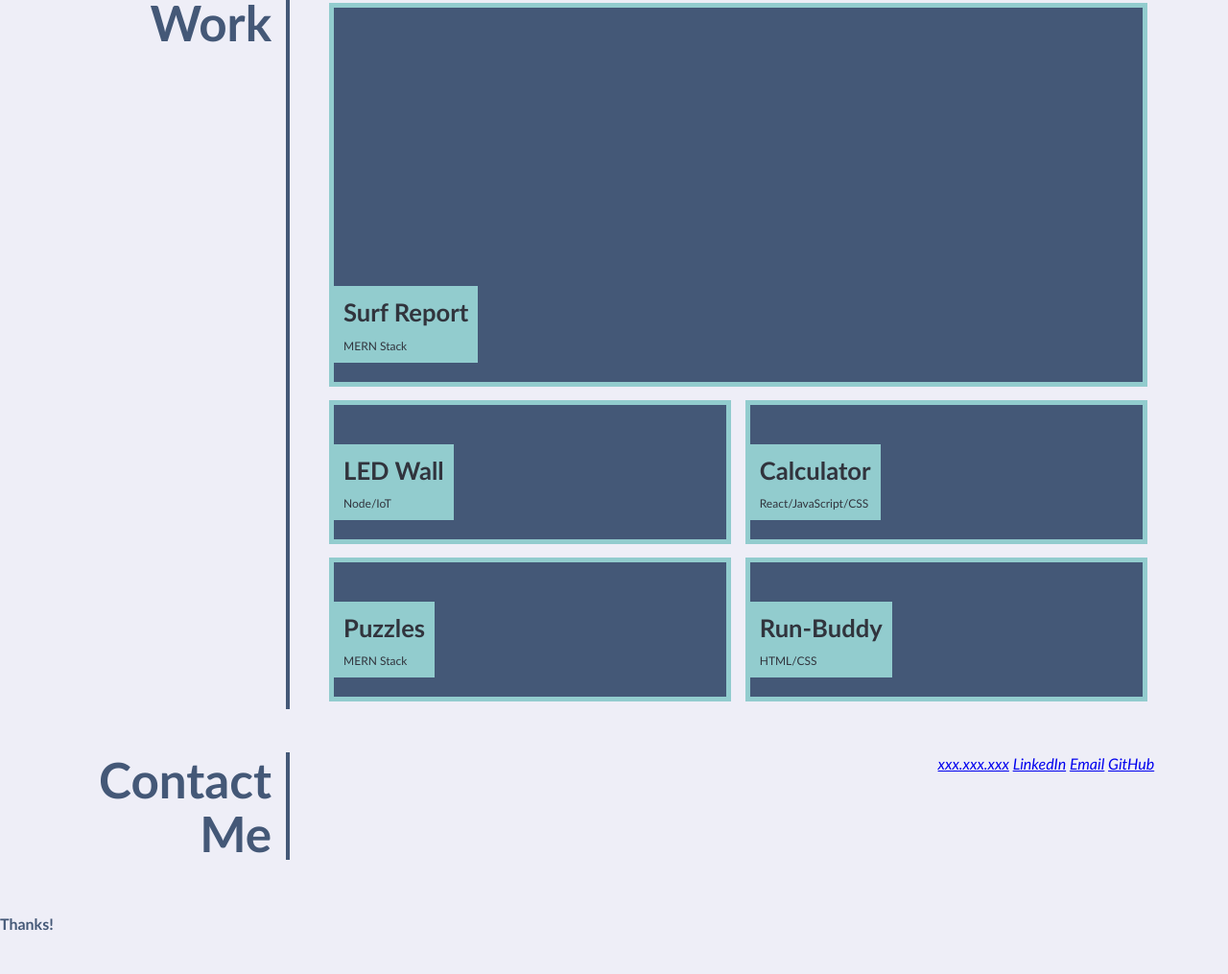
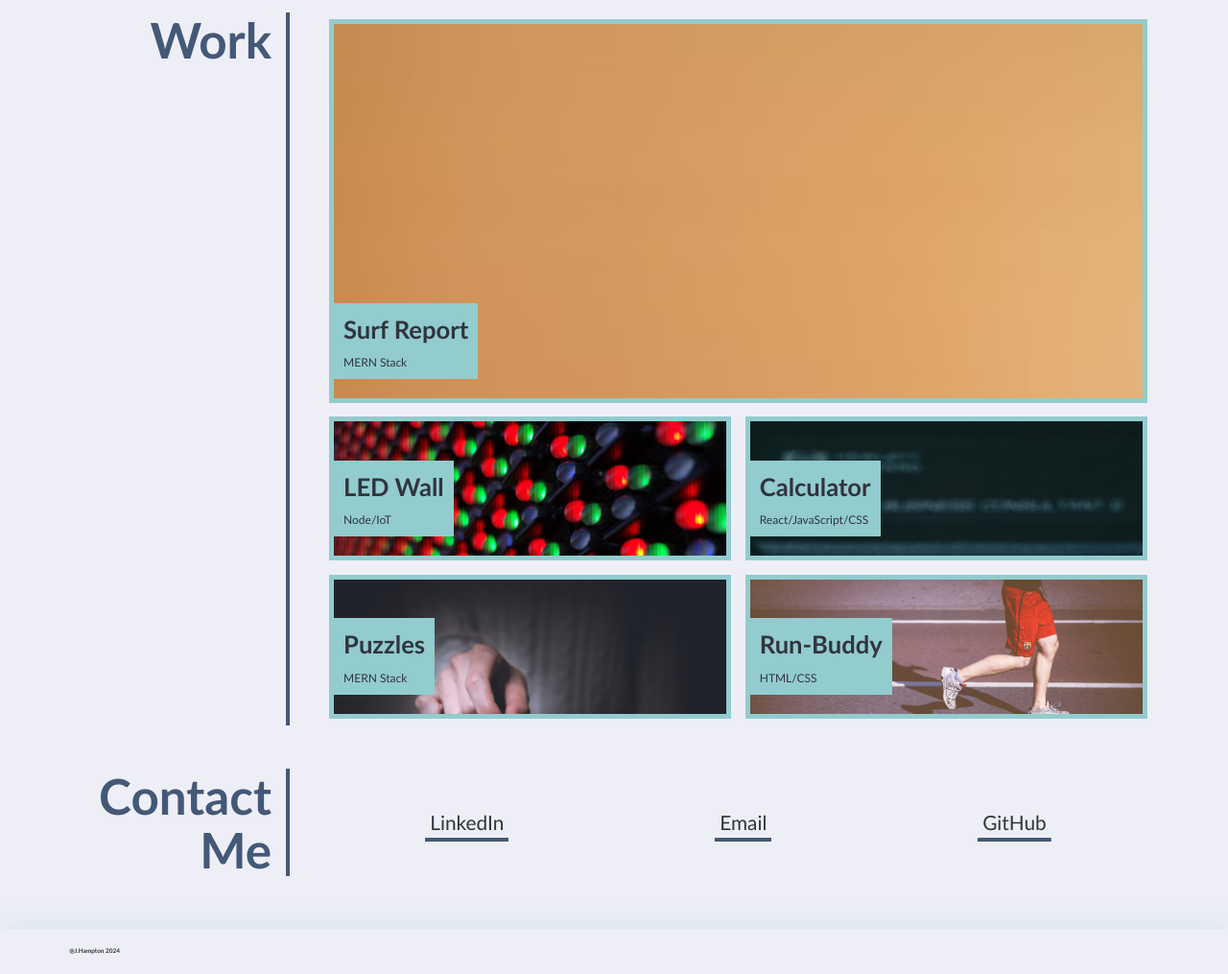
Before and after one commit to Jarred13D/jarred-portfolio, a plain HTML site: page index.html in a window 1280 px wide. Shown: the part 759-1774 px from the top of the page at 96% size. Before the commit the page ends 1734 px from the top, so only its background shows below. Drawn offline with Linux system fonts and the light colour scheme.

Commit message:
added background images and contact section

```diff
--- a/assets/css/style.css
+++ b/assets/css/style.css
@@ -219,26 +219,52 @@ main {
   color: var(--secondary);
 }
 
+footer {
+  padding: 15px 6% 15px 0;
+  display: flex;
+  flex-direction: row;
+  justify-content: space-between;
+  flex-wrap: wrap;
+  align-items: center;
+  background-color: var(--light);
+  box-shadow: 0 5px 35px rgba(146, 204, 206, 0.4);
+}
+
+footer h2 {
+  color: var(--tertiary);
+  background-color: var(--light);
+  padding: 5px 1% 5px 6%;
+  margin: 0;
+  font-size: 0.5vw;
+  line-height: 1;
+}
+
 /* portfolio project images */
 /* TODO: Add portfolio project images here using background images*/
 .run-buddy {
-  background-image: url('../assets/images/run-buddy-1.png');
+  background: url("../images/run-buddy-1.png");
+  background-size: 100%;
 }
 
 .led-wall {
-  background-image: url('../assets/images/led-wall-1.png');
+  background: url("../images/led-wall-1.png");
+  background-size: 100%;
+
 }
 
 .react-calc {
-  background-image: url('../assets/images/calculator-1.png');
+  background: url("../images/calculator-1.png");
+  background-size: 100%;
 }
 
 .pastel-puzzles {
-  background-image: url('../assets/images/puzzle-1.png');
+  background: url("../images/puzzle-1.png");
+  background-size: 100%;
 }
 
 .surf-report {
-  background-image: url('../assets/images/surf-report-1.png');
+  background: url("../images/surf-report-1.png");
+  background-repeat: no-repeat;
 }
 
 /* media queries */
--- a/index.html
+++ b/index.html
@@ -5,7 +5,7 @@
     <title>Jarred Hampton</title>
     <meta charset="UTF-8" />
     <meta name="viewport" content="width=device-width, initial-scale=1" />
-    <link rel="stylesheet" type="text/css" href="./assets/css/reset.css"/>
+<!-- <link rel="stylesheet" type="text/css" href="./assets/css/reset.css"/> -->
     <link rel="stylesheet" type="text/css" href="./assets/css/style.css"/>
 </head>
 
@@ -23,7 +23,9 @@
     </header>
 
     <aside class="hero-banner">
-        <h2>Crafting Innovative Solutions Through Code</h2>
+        <div>
+            <h2>Crafting Innovative Solutions Through Code</h2>
+        </div>
     </aside>
 
     <main class="page-wrapper">
@@ -40,31 +42,31 @@
         <section class="page-section" id="work">
             <h2>Work</h2>
                 <div class="flex-container">
-                    <section class="flex-item" class="surf-report">
+                    <section class="flex-item surf-report">
                         <div>
                             <h3>Surf Report</h3>
                                 <sub>MERN Stack</sub>
                         </div>
                     </section>
-                    <section class="flex-item" class="led-wall">
+                    <section class="flex-item led-wall">
                         <div>
                             <h3>LED Wall</h3>
                                 <sub>Node/IoT</sub>
                         </div>
                     </section>
-                    <section class="flex-item" class="react-calc">
+                    <section class="flex-item react-calc">
                         <div>
                             <h3>Calculator</h3>
                                 <sub>React/JavaScript/CSS</sub>
                         </div>
                     </section>
-                    <section class="flex-item" class="pastel-puzzles">
+                    <section class="flex-item pastel-puzzles">
                         <div>
                             <h3>Puzzles</h3>
                                 <sub>MERN Stack</sub>
                         </div>
                     </section>
-                    <section class="flex-item" class="run-buddy">
+                    <section class="flex-item run-buddy">
                         <div>
                             <h3>Run-Buddy</h3>
                                 <sub>HTML/CSS</sub>
@@ -74,22 +76,18 @@
         </section>
         <section class="page-section" id="contact-me">
             <h2>Contact Me</h2>
-                <section>
+                <div class="contact">
                     <address>
-                        <ul>
-                            <a href="contact address">xxx.xxx.xxx</a>
-                            <a href="contact address">LinkedIn</a>
-                            <a href="contact address">Email</a>
-                            <a href="contact address">GitHub</a>
-                        </ul>
-
+                        <a href="https://www.linkedin.com/in/jarredhampton/">LinkedIn</a>
+                        <a href="jarred.c.hampton@gmail.com">Email</a>
+                        <a href="https://github.com/Jarred13D">GitHub</a>
                     </address>
-                </section>
+                </div>
         </section>
     </main>
 
     <footer>
-        <h2>Thanks!</h2>
+        <h2>&#64J.Hampton 2024</h2>
     </footer>
 </body>
 
```
